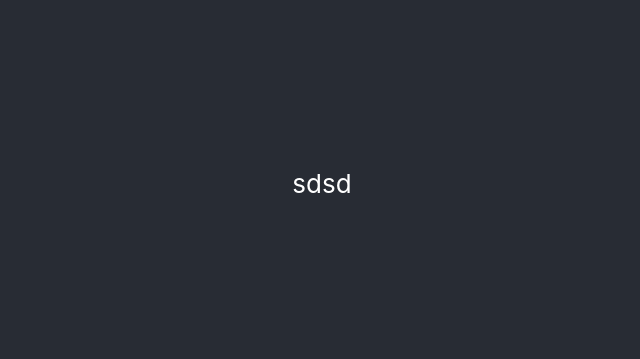
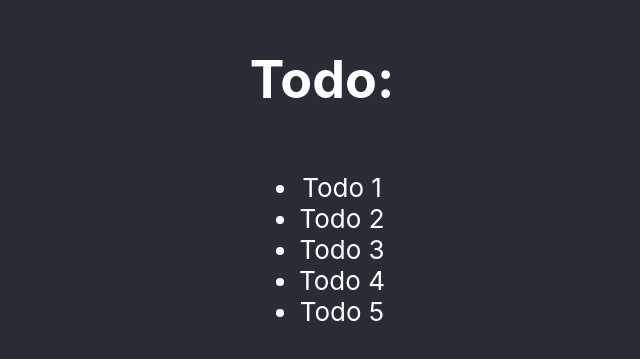
Before and after one commit to jmr85/react-ts-todo-app, a React (Create React App) app: page / in a window 1280 px wide. Shown: the part 217-576 px from the top of the page, without its empty margins (318-958 px from the left). Built offline with nearby package versions, Linux system fonts and the light colour scheme.

Commit message:
added Todo.tsx, TodoContext.tsx & TodoProvider.tsx

```diff
--- a/src/App.tsx
+++ b/src/App.tsx
@@ -1,9 +1,10 @@
+import { Todo } from './todo/Todo';
 import './App.css';
 
 function App() {
   return (
     <div className="App App-header">
-      sdsd
+      <Todo />
     </div>
   );
 }
--- /dev/null
+++ b/src/todo/Todo.tsx
@@ -0,0 +1,16 @@
+import { TodoProvider } from "./context/TodoProvider"
+
+export const Todo = () => {
+  return (
+    <TodoProvider>
+        <h1>Todo: </h1>
+        <ul>
+            <li>Todo 1</li>
+            <li>Todo 2</li>
+            <li>Todo 3</li>
+            <li>Todo 4</li>
+            <li>Todo 5</li>
+        </ul>
+    </TodoProvider>
+  )
+}
--- /dev/null
+++ b/src/todo/context/TodoContext.tsx
@@ -0,0 +1,3 @@
+import { createContext } from "react";
+
+export const TodoContext = createContext({});
--- /dev/null
+++ b/src/todo/context/TodoProvider.tsx
@@ -0,0 +1,13 @@
+import { TodoContext } from './TodoContext'
+
+interface props{
+  children: JSX.Element | JSX.Element[]
+}
+
+export const TodoProvider = ({children}: props) => {
+  return (
+    <TodoContext.Provider value={{}}>
+        {children}
+    </TodoContext.Provider>
+  )
+}
```
